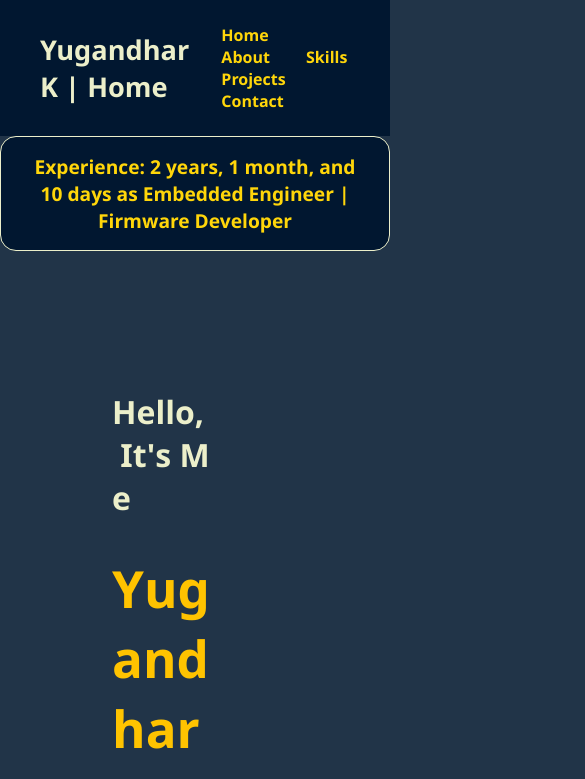
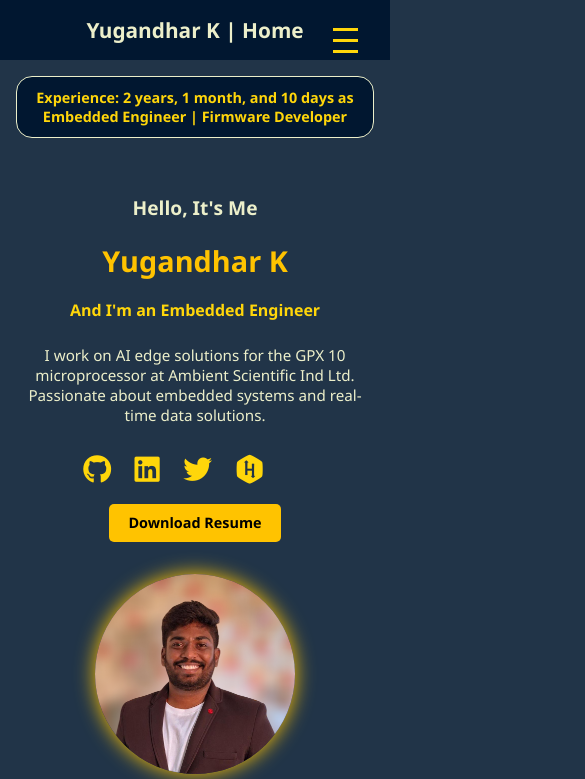
Before and after one commit to Yugandhar2k1/portfolio-website, a plain HTML site: page index.html in a window 390 px wide. Shown: the top 779 px of the page, 585 px wide, since content can reach past the window. Drawn offline with Linux system fonts and the light colour scheme.

Commit message:
updated wrt mobile

```diff
--- a/index.html
+++ b/index.html
@@ -12,44 +12,86 @@
       background-color: #213448;
       color: #ECEFCA;
     }
+
     header {
       display: flex;
       justify-content: space-between;
       align-items: center;
       padding: 1.5rem 2.5rem;
       background-color: #011730;
+      position: relative;
     }
+
+    .logo {
+      font-size: 1.7rem;
+      margin: 0;
+      color: #ECEFCA;
+    }
+
+    /* Navbar links */
+    nav {
+      display: flex;
+      align-items: center;
+    }
+
+    nav a {
+      margin-left: 2rem;
+      color: #FFD60A;
+      text-decoration: none;
+      font-weight: bold;
+      font-size: 1rem;
+      transition: color 0.3s ease;
+    }
+
+    nav a:hover {
+      color: #FFC300;
+    }
+
+    /* Hamburger button (mobile only) */
+    .menu-toggle {
+      display: none;
+      flex-direction: column;
+      cursor: pointer;
+    }
+
+    .menu-toggle span {
+      width: 25px;
+      height: 3px;
+      background: #FFD60A;
+      margin: 4px 0;
+      transition: 0.4s;
+    }
+
+    .menu-toggle.active span:nth-child(1) {
+      transform: rotate(45deg) translate(5px, 5px);
+    }
+    .menu-toggle.active span:nth-child(2) {
+      opacity: 0;
+    }
+    .menu-toggle.active span:nth-child(3) {
+      transform: rotate(-45deg) translate(5px, -5px);
+    }
+
     .experience-counter {
       text-align: center;
       font-size: 1.2rem;
       background-color: #011730;
       padding: 1rem 2rem;
       border-radius: 1rem;
-      margin-bottom: 2rem;
+      margin: 2rem auto;
       border: 1px solid #ECEFCA;
       color: #FFD60A;
       font-weight: 600;
+      width: fit-content;
     }
-    header h1 {
-      margin: 0;
-      font-size: 1.7rem;
-    }
-    nav a {
-      margin-left: 2rem;
-      color: #FFD60A;
-      text-decoration: none;
-      font-weight: bold;
-      font-size: 1rem;
-    }
-    nav a:hover {
-      color: #FFC300;
-    }
+
     .container {
       display: flex;
       justify-content: space-between;
       align-items: center;
       padding: 5rem 5rem 5rem 7rem;
     }
+
     .left {
       flex: 1;
       max-width: 50%;
@@ -57,49 +99,59 @@
       transform: translateX(-50px);
       animation: slideIn 1.5s ease-out forwards;
     }
+
     @keyframes slideIn {
       to {
         opacity: 1;
         transform: translateX(0);
       }
     }
+
     .letter-animate span {
       display: inline-block;
       opacity: 0;
       transform: translateY(20px);
       animation: letterFade 1s forwards;
     }
+
     @keyframes letterFade {
       to {
         opacity: 1;
         transform: translateY(0);
       }
     }
+
     .letter-animate span:nth-child(n) {
       animation-delay: calc(0.05s * var(--i));
     }
+
     .left h2 {
       font-size: 2rem;
       margin-bottom: 1rem;
     }
+
     .left h1 {
       font-size: 3.2rem;
       color: #FFC300;
     }
+
     .left h3 {
       font-size: 1.6rem;
       color: #FFD60A;
       margin-bottom: 1.5rem;
     }
+
     .left p {
       font-size: 1.1rem;
       margin-bottom: 1.5rem;
     }
+
     .social-icons a {
       margin-right: 1.2rem;
       color: #FFD60A;
       font-size: 1.8rem;
     }
+
     .left .btn {
       display: inline-block;
       padding: 0.75rem 1.5rem;
@@ -111,6 +163,7 @@
       text-decoration: none;
       font-size: 1rem;
     }
+
     .right {
       flex: 1;
       display: flex;
@@ -119,11 +172,13 @@
       animation: fadeIn 2s ease-in forwards;
       opacity: 0;
     }
+
     @keyframes fadeIn {
       to {
         opacity: 1;
       }
     }
+
     .right img {
       width: 400px;
       height: 400px;
@@ -131,12 +186,140 @@
       border-radius: 50%;
       box-shadow: 0 0 20px #FFC300;
     }
+
+    /* -------------------- Responsive Design -------------------- */
+
+    @media (max-width: 1024px) {
+      .container {
+        padding: 3rem 2rem;
+      }
+      .left h1 {
+        font-size: 2.5rem;
+      }
+      .left h2 {
+        font-size: 1.5rem;
+      }
+      .left h3 {
+        font-size: 1.3rem;
+      }
+      .right img {
+        width: 300px;
+        height: 300px;
+      }
+    }
+
+    @media (max-width: 768px) {
+      header {
+        flex-direction: column;
+        text-align: center;
+      }
+
+      .menu-toggle {
+        display: flex;
+        position: absolute;
+        right: 2rem;
+        top: 1.5rem;
+      }
+
+      nav {
+        display: none;
+        flex-direction: column;
+        background-color: #011730;
+        width: 100%;
+        padding: 1rem 0;
+      }
+
+      nav.active {
+        display: flex;
+      }
+
+      nav a {
+        margin: 0.8rem 0;
+        font-size: 1rem;
+      }
+
+      .container {
+        flex-direction: column;
+        text-align: center;
+        padding: 2rem 1rem;
+      }
+
+      .left, .right {
+        max-width: 100%;
+      }
+
+      .right img {
+        width: 250px;
+        height: 250px;
+        margin-top: 2rem;
+      }
+
+      .left h1 {
+        font-size: 2.2rem;
+      }
+
+      .left h3 {
+        font-size: 1.2rem;
+      }
+    }
+
+    @media (max-width: 480px) {
+      header {
+        padding: 1rem;
+      }
+
+      .logo {
+        font-size: 1.3rem;
+      }
+
+      .container {
+        padding: 1.5rem 1rem;
+      }
+
+      .left h1 {
+        font-size: 1.8rem;
+      }
+
+      .left h2 {
+        font-size: 1.2rem;
+      }
+
+      .left h3 {
+        font-size: 1rem;
+      }
+
+      .left p {
+        font-size: 0.95rem;
+      }
+
+      .left .btn {
+        font-size: 0.9rem;
+        padding: 0.6rem 1.2rem;
+      }
+
+      .right img {
+        width: 200px;
+        height: 200px;
+      }
+
+      .experience-counter {
+        font-size: 0.9rem;
+        padding: 0.7rem 1rem;
+        margin: 1rem;
+      }
+    }
   </style>
 </head>
 <body>
+
   <header>
-    <h1>Yugandhar K | Home</h1>
-    <nav>
+    <h1 class="logo">Yugandhar K | Home</h1>
+    <div class="menu-toggle" id="menu-toggle">
+      <span></span>
+      <span></span>
+      <span></span>
+    </div>
+    <nav id="navbar">
       <a href="index.html">Home</a>
       <a href="about.html">About</a>
       <a href="skills.html">Skills</a>
@@ -145,9 +328,7 @@
     </nav>
   </header>
 
-      <div class="experience-counter" id="experience-counter">
-      <!-- Experience days counter will be injected here -->
-    </div>
+  <div class="experience-counter" id="experience-counter"></div>
 
   <div class="container" id="home">
     <div class="left">
@@ -170,13 +351,14 @@
   </div>
 
   <script>
+    // Text animation
     function animateText(id, text) {
       const container = document.getElementById(id);
       container.innerHTML = '';
       text.split('').forEach((char, i) => {
         const span = document.createElement('span');
         span.style.setProperty('--i', i);
-      span.textContent = char === ' ' ? '\u00A0' : char; // Use non-breaking space for spaces
+        span.textContent = char === ' ' ? '\u00A0' : char;
         container.appendChild(span);
       });
     }
@@ -184,26 +366,20 @@
     animateText('text1', "Hello, It's Me");
     animateText('text2', "Yugandhar K");
     animateText('text3', "And I'm an Embedded Engineer");
-</script>
 
-
-  <script>
-    // Your start date as Embedded Engineer: for example, Sept 1, 2023
+    // Experience counter
     const startDate = new Date('2023-09-25T00:00:00');
 
     function calculateExperience() {
       const now = new Date();
-      let diff = now - startDate; // milliseconds
+      let diff = now - startDate;
 
       if (diff < 0) {
         document.getElementById('experience-counter').textContent = "Experience start date is in the future.";
         return;
       }
 
-      // Calculate total days
       const totalDays = Math.floor(diff / (1000 * 60 * 60 * 24));
-
-      // Calculate years, months, days
       let years = now.getFullYear() - startDate.getFullYear();
       let months = now.getMonth() - startDate.getMonth();
       let days = now.getDate() - startDate.getDate();
@@ -218,13 +394,20 @@
         months += 12;
       }
 
-      // Format string
-      let expString = `Experience: ${years} year${years !== 1 ? 's' : ''}, ${months} month${months !== 1 ? 's' : ''}, and ${days} day${days !== 1 ? 's' : ''} as Embedded Engineer | Firmware Developer`;
-
-      document.getElementById('experience-counter').textContent = expString;
+      document.getElementById('experience-counter').textContent =
+        `Experience: ${years} year${years !== 1 ? 's' : ''}, ${months} month${months !== 1 ? 's' : ''}, and ${days} day${days !== 1 ? 's' : ''} as Embedded Engineer | Firmware Developer`;
     }
 
     calculateExperience();
+
+    // Hamburger menu toggle
+    const menuToggle = document.getElementById('menu-toggle');
+    const navbar = document.getElementById('navbar');
+
+    menuToggle.addEventListener('click', () => {
+      menuToggle.classList.toggle('active');
+      navbar.classList.toggle('active');
+    });
   </script>
 
 </body>
```
Lines whose indentation alone changed are shown as unchanged.
